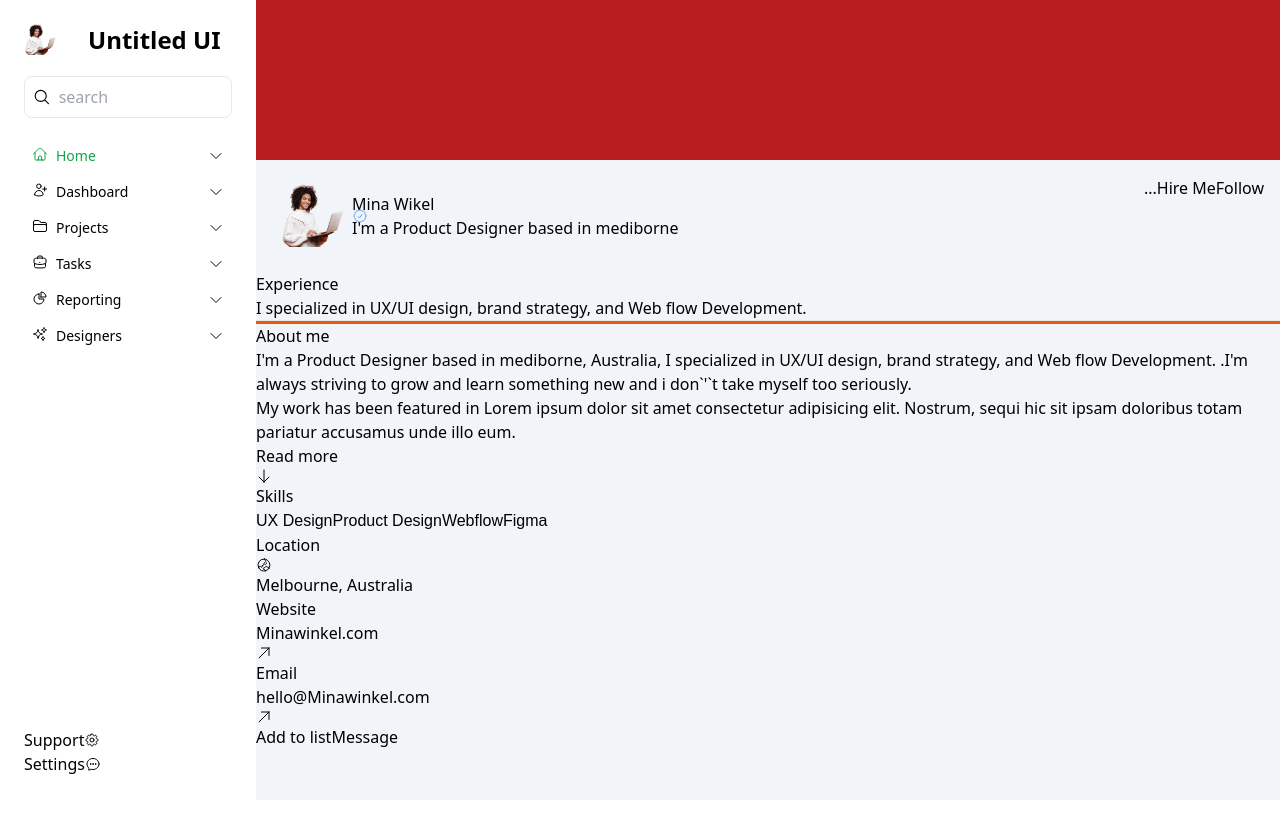
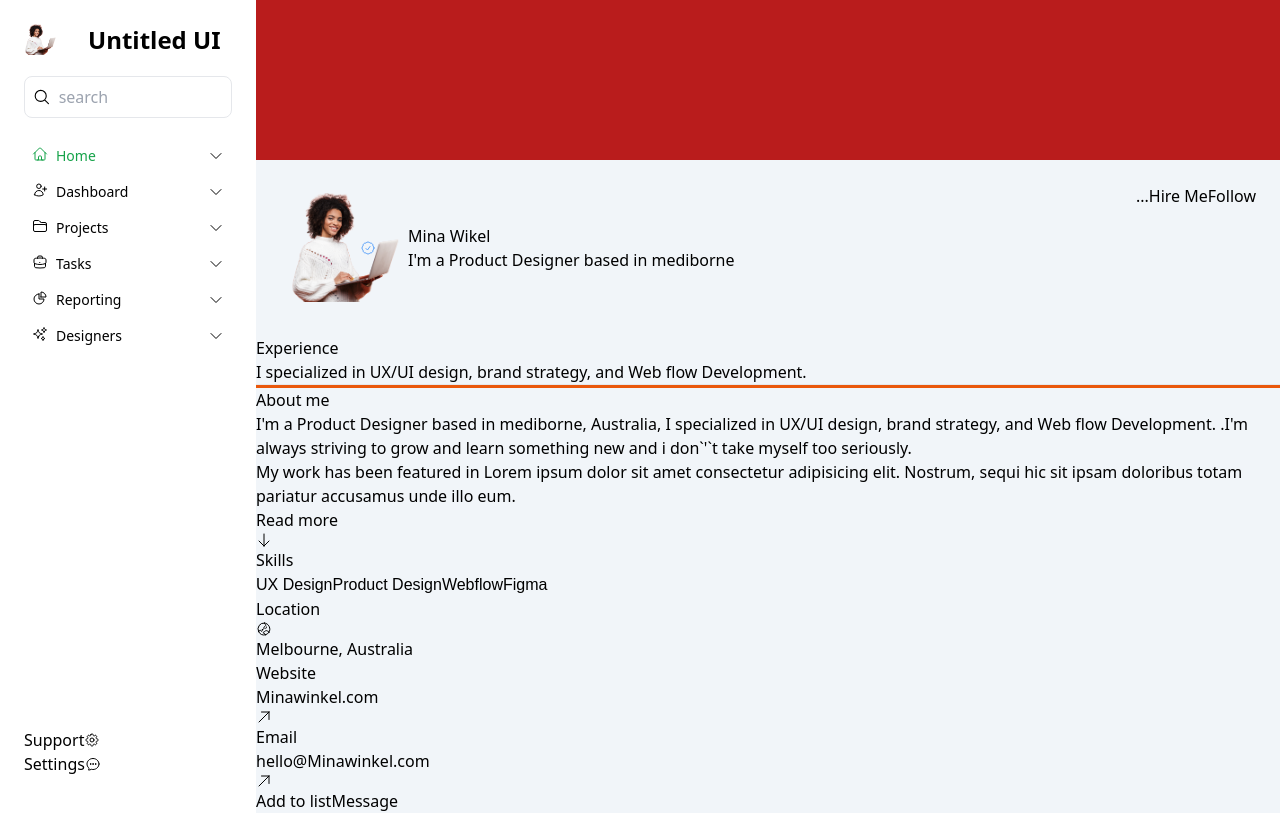
Before and after one commit to Ilesanmi-Erioluwa-Victor/user-profile-nextjs, a Next.js app: page / in a window 1280 px wide. Built offline with nearby package versions, Linux system fonts and the light colour scheme; a web font is replaced by a local one.

Commit message:
Resumed today

```diff
--- a/src/components/Content/User.tsx
+++ b/src/components/Content/User.tsx
@@ -1,13 +1,13 @@
-import React from 'react'
-import Image from 'next/image';
+import React from "react";
+import Image from "next/image";
 import logo from "src/assets/images/africanwomansmiling.png";
-import { CheckBadgeIcon } from '@heroicons/react/24/outline';
+import { CheckBadgeIcon } from "@heroicons/react/24/outline";
 
 const User = () => {
   return (
-    <section className="flex justify-between p-4">
+    <section className="flex justify-between p-6">
       <div className="flex items-center relative ">
-        <figure className="w-20 h-20 rounded-[50%] object-cover object-center p-2">
+        <figure className="w-[8rem] h-[8rem] rounded-[50%] object-cover object-center p-2">
           <Image
             src={logo}
             alt={"user"}
@@ -31,6 +31,6 @@ const User = () => {
       </div>
     </section>
   );
-}
+};
 
-export default User
+export default User;
```
